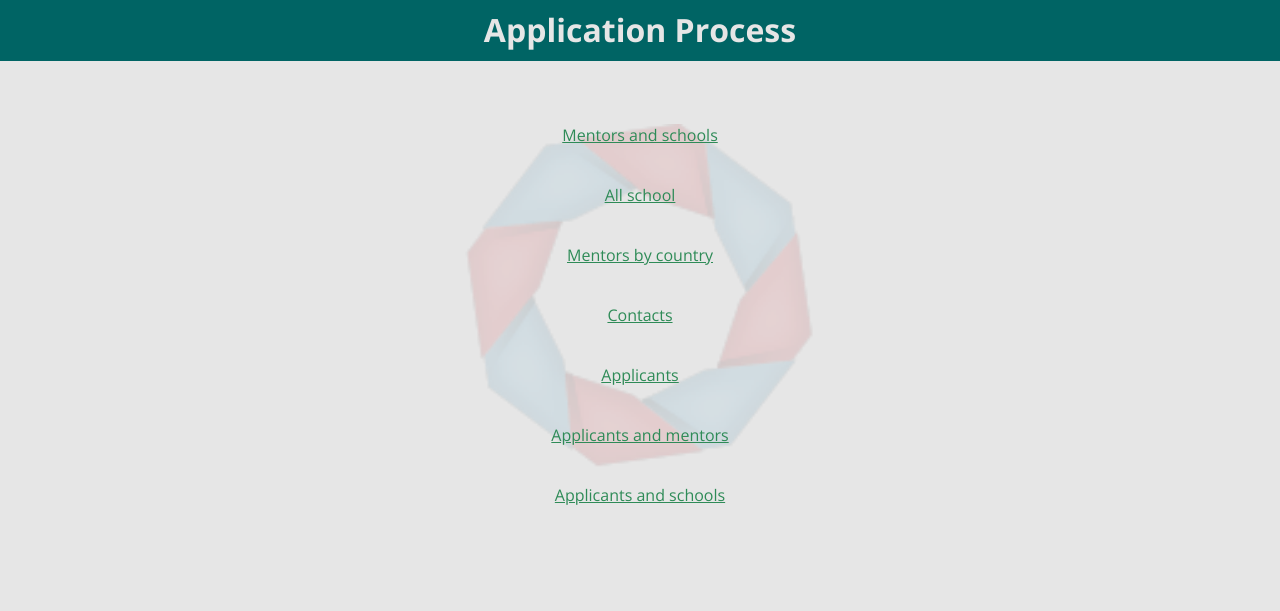
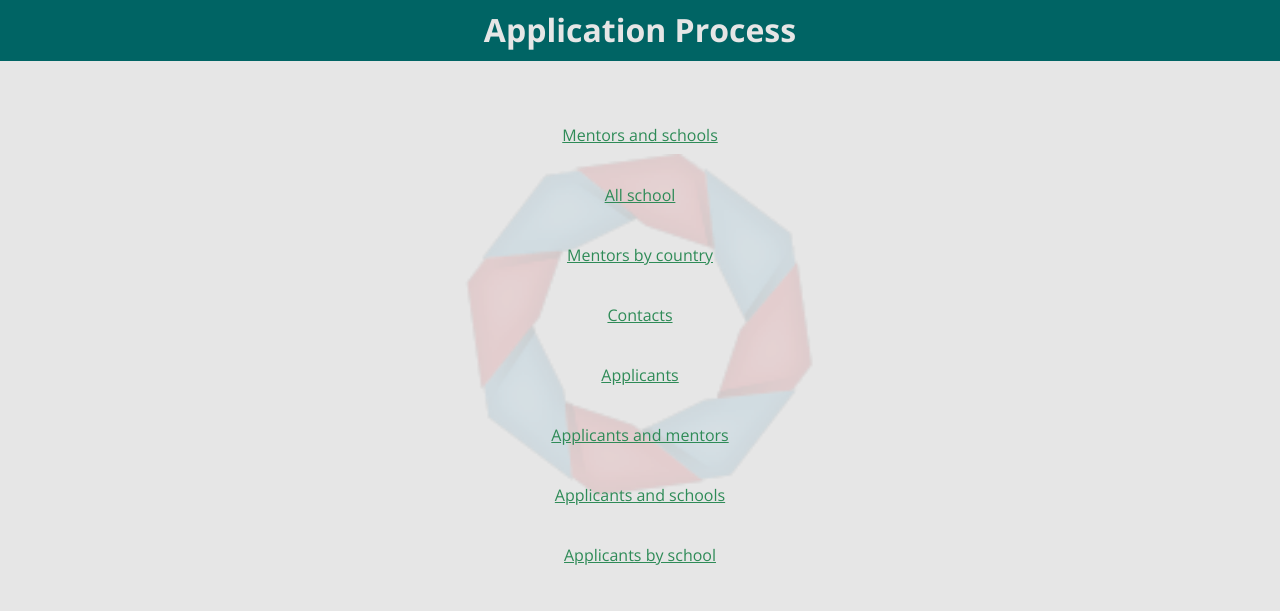
Before and after one commit to krisztianAlt/application_process, a Flask app: page / in a window 1280 px wide. Shown: the top 611 px of the page. Run offline with Flask 2, Linux system fonts and the light colour scheme.

Commit message:
Implement Applicants by school page

```diff
--- a/main.py
+++ b/main.py
@@ -74,5 +74,13 @@ def applicants_and_schools():
     return render_template("table.html", table=table, column_names=column_names)
 
 
+# Applicants per schools page
+@app.route('/applicants-per-schools', methods=['POST', 'GET'])
+def applicants_per_schools():
+    table = data_manager.applicants_per_schools()
+    column_names = ["School\'s Name", "Count"]
+    return render_template("table.html", table=table, column_names=column_names)
+
+
 if __name__ == '__main__':
     app.run(debug=True)
--- a/templates/menu.html
+++ b/templates/menu.html
@@ -16,6 +16,7 @@
             <p><a href="/applicants">Applicants</a></p>
             <p><a href="/applicants-and-mentors">Applicants and mentors</a></p>
             <p><a href="/applicants-and-schools">Applicants and schools</a></p>
+            <p><a href="/applicants-per-schools">Applicants by school</a></p>
             <br>
         </div>
 
```
Also changed, not shown: data_manager.py (+10 -0 lines).
